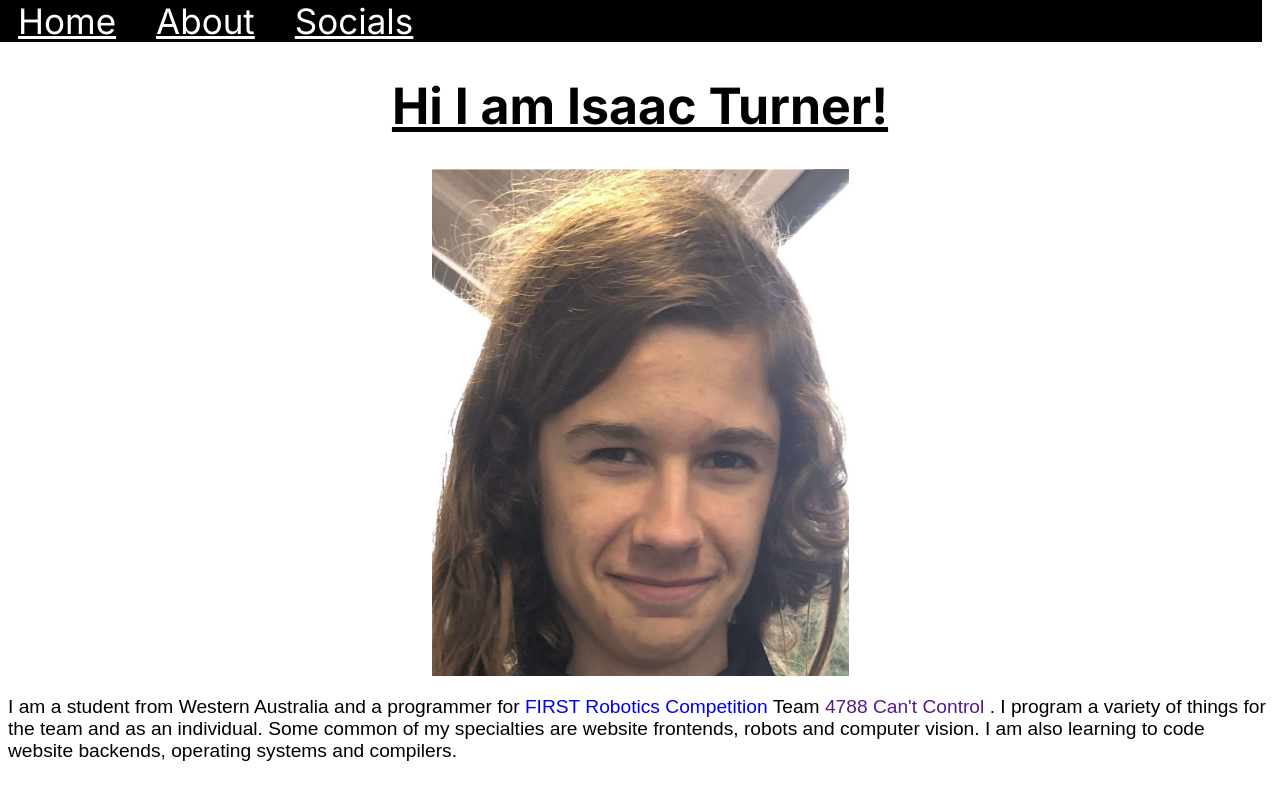
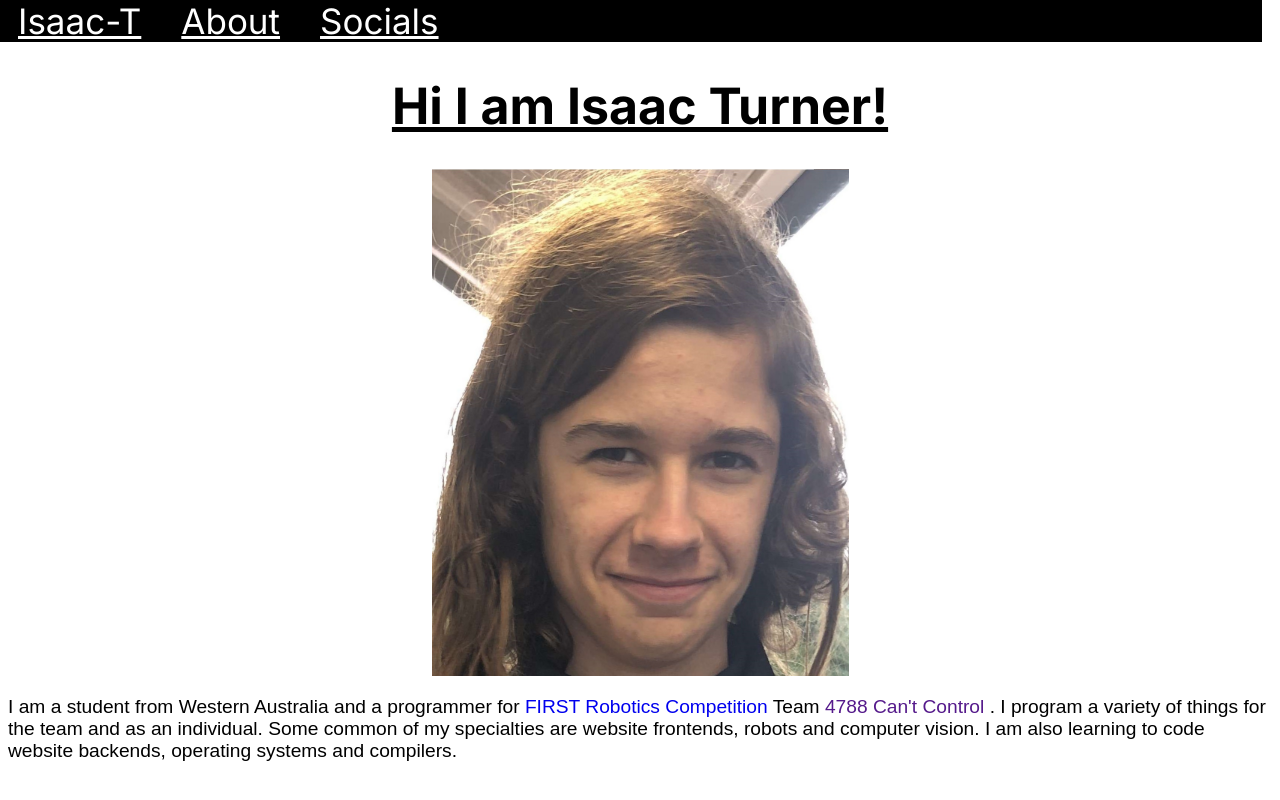
Before and after one commit to spacey-sooty/old-website, a Next.js app: page / in a window 1280 px wide. Built offline with nearby package versions, Linux system fonts and the light colour scheme.

Commit message:
added license

```diff
--- a/src/components/navbar.tsx
+++ b/src/components/navbar.tsx
@@ -7,10 +7,6 @@ type P = {item: string}
 
 const navbarData = {
   pages: [
-      {
-        title: 'Home',
-        url: '/',
-      },
       {
         title: 'About',
         url: '/about',
@@ -30,6 +26,11 @@ export default class Navbar extends React.Component {
       <div className={styles.navbar}>
         <>
           <div>
+            <Link href="/" className={styles.link}>
+              Isaac-T
+            </Link>
+          </div>
+          <div>
             {navbarData.pages.map((page) => (
               <Link key={page.title} href={page.url} className={styles.link}>
                 {page.title}
```
Also changed, not shown: 1 other file (tests, documents, lock files or other folders).
